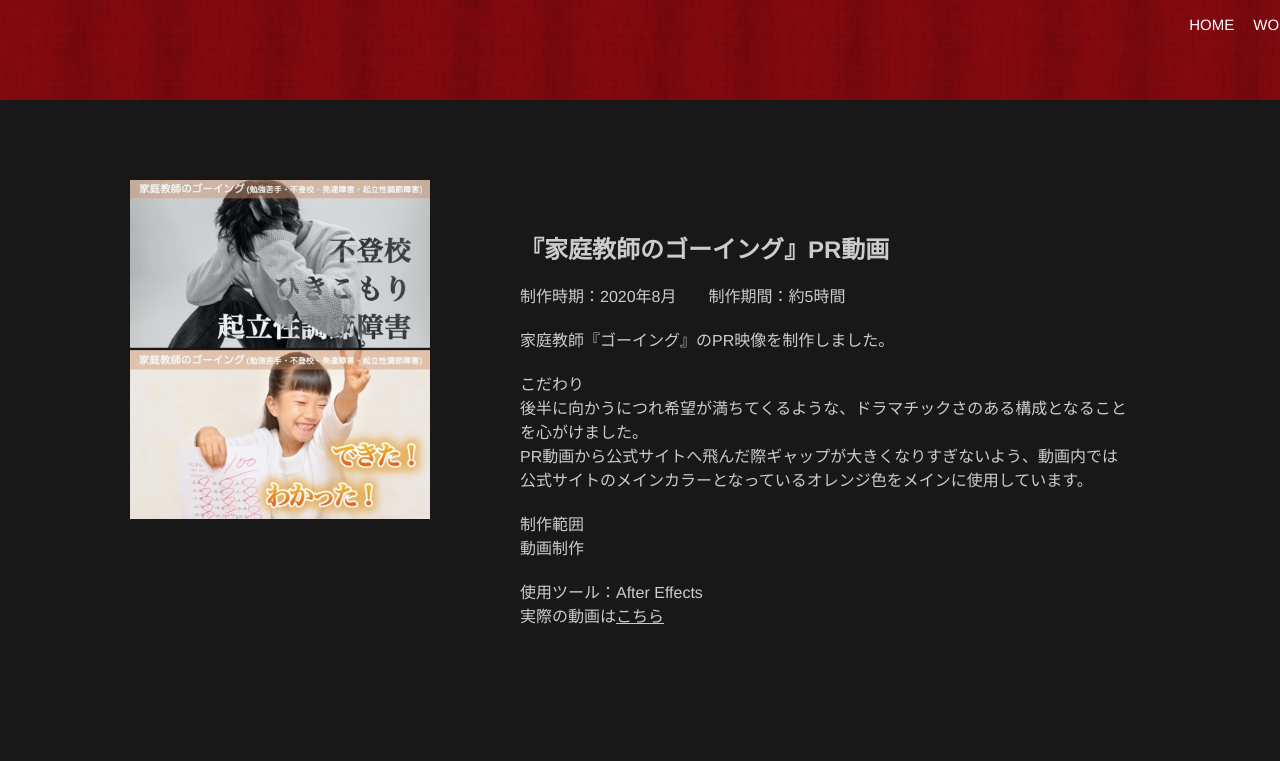
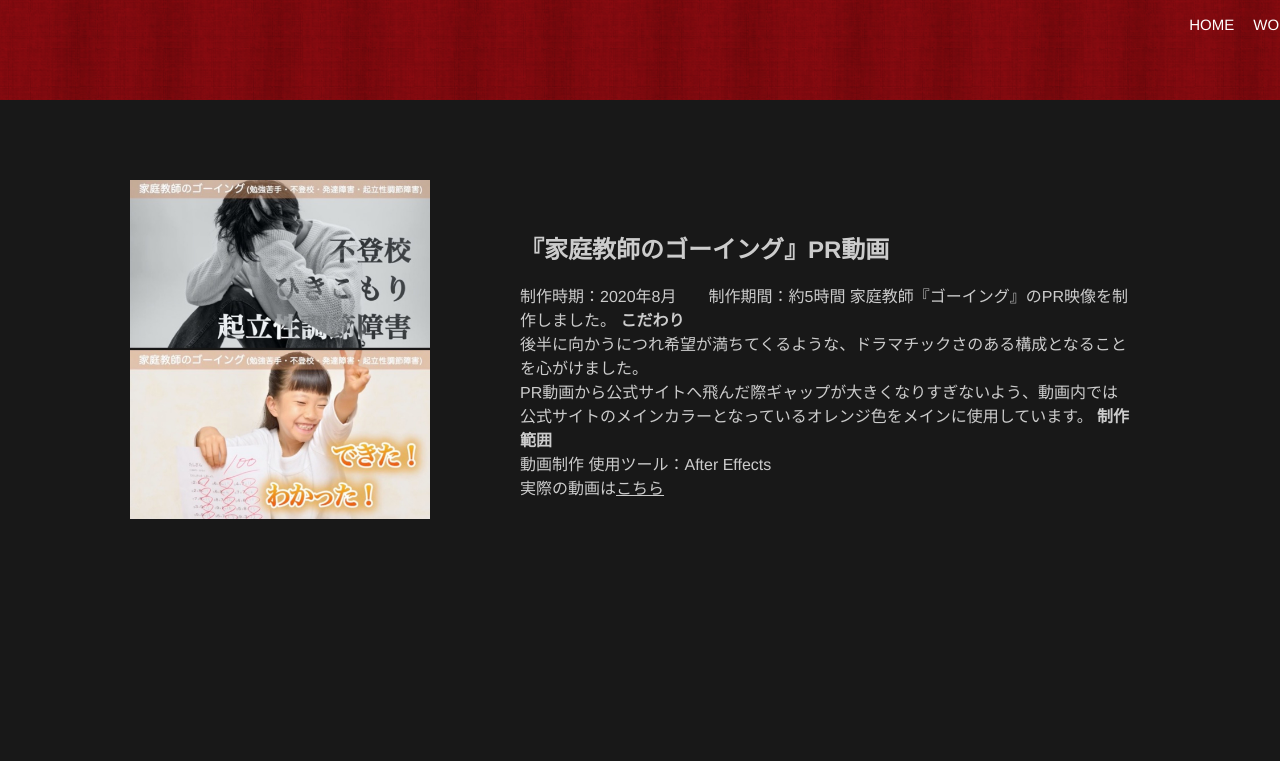
Before and after one commit to 1899-arch/portfolio, a plain HTML site: page movie_02.html in a window 1280 px wide. Shown: the top 761 px of the page. Drawn offline with nearby package versions, Linux system fonts and the light colour scheme.

Commit message:
Update movie_02.html

```diff
--- a/movie_02.html
+++ b/movie_02.html
@@ -46,29 +46,29 @@
           </div>
 
           <p class="product__text">
-          <div class="product__text-para">
+          <span class="product__text-para">
             制作時期：2020年8月　　制作期間：約5時間
-          </div>
+          </span>
 
-          <div class="product__text-para">
+          <span class="product__text-para">
             家庭教師『ゴーイング』のPR映像を制作しました。
-           </div>
+           </span>
 
-          <div class="product__text-para">
-            <span>こだわり</span><br>
+          <span class="product__text-para">
+            <span class="product__text-bold">こだわり</span><br>
             後半に向かうにつれ希望が満ちてくるような、ドラマチックさのある構成となることを心がけました。<br>
             PR動画から公式サイトへ飛んだ際ギャップが大きくなりすぎないよう、動画内では公式サイトのメインカラーとなっているオレンジ色をメインに使用しています。
-           </div>
+           </span>
 
-          <div class="product__text-para">
-            <span>制作範囲</span><br>
+          <span class="product__text-para">
+            <span class="product__text-bold">制作範囲</span><br>
             動画制作
-           </div>
+           </span>
 
-          <div class="product__text-para">
+          <span class="product__text-para">
             使用ツール：After Effects<br>
             実際の動画は<a href="https://www.youtube.com/watch?v=x-zGaQxFqN0">こちら</a>
-           </div>
+           </span>
             </p>
         </section>
 
```
